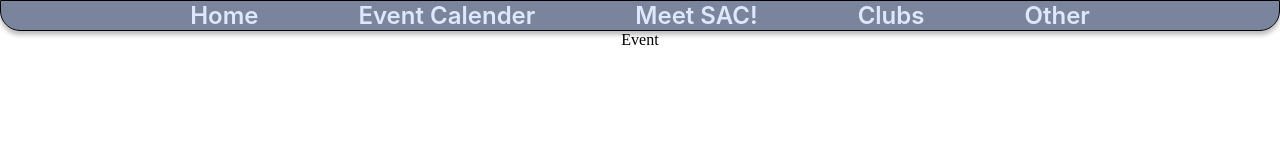
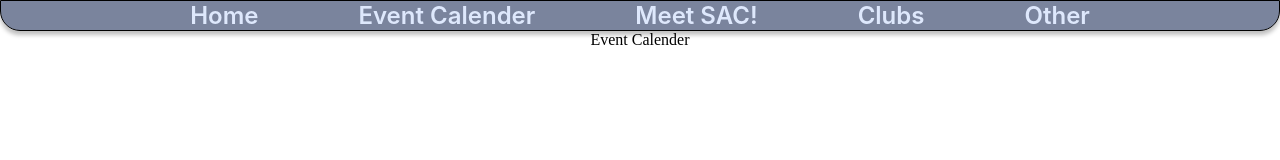
Before and after one commit to faymo/MMHS-SAC, a React (Create React App) app: page /Event in a window 1280 px wide. Shown: the top 160 px of the page. Built offline with nearby package versions, Linux system fonts and the light colour scheme.

Commit message:
Update Event.js

```diff
--- a/src/pages/Event.js
+++ b/src/pages/Event.js
@@ -3,7 +3,7 @@ import '../styles/Event.css'
 
 function Event() {
   return (
-    <div>Event</div>
+    <div>Event Calender</div>
   )
 }
 
```
